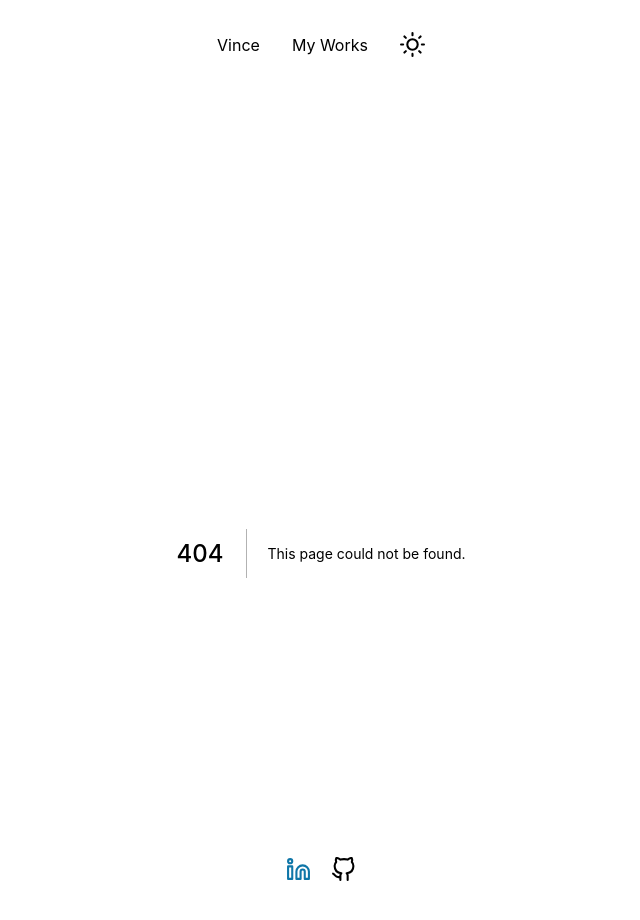
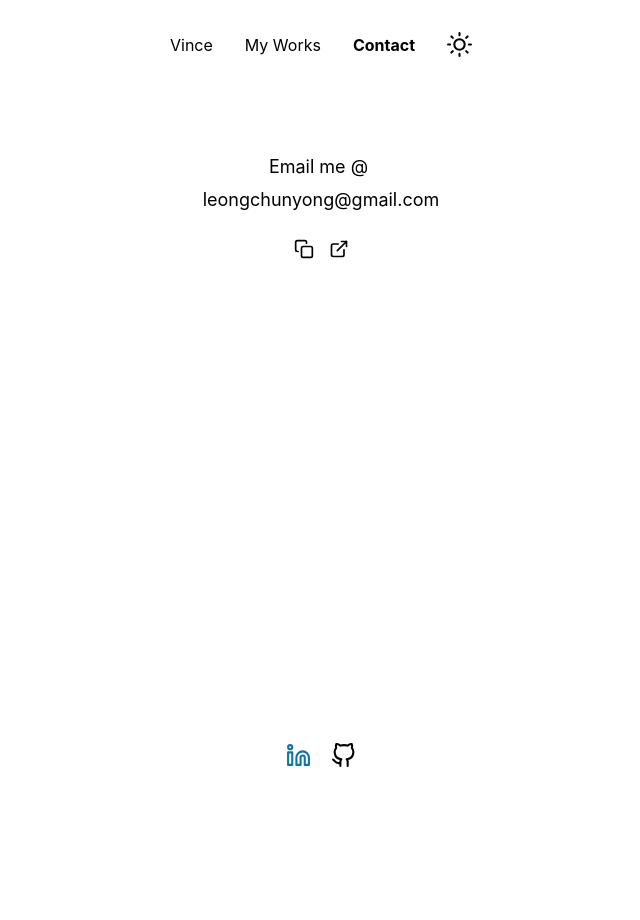
Before and after one commit to vinceleong/portfolio, a Next.js app: page /contact in a window 1280 px wide. Before the commit this address had no page. Shown: the top 920 px of the page, without its empty margins (319-959 px from the left). After the commit the page ends 800 px from the top, so only its background shows below. Built offline with nearby package versions, Linux system fonts and the light colour scheme.

Commit message:
Added contact page

```diff
--- a/layouts/MainLayout.js
+++ b/layouts/MainLayout.js
@@ -12,8 +12,11 @@ function AnimatedButton({ children, ...rest }) {
         scale: 1.1,
         fontWeight: "bold",
       }}
+      whileTap={{
+        scale: 1,
+      }}
       transition={{
-        duration: 0.1,
+        duration: 0.9,
       }}
       {...rest}
     >
@@ -32,6 +35,10 @@ function MainLayout({ children }) {
     {
       label: "My Works",
       path: "/myworks",
+    },
+    {
+      label: "Contact",
+      path: "/contact",
     },
   ];
 
@@ -91,23 +98,30 @@ function MainLayout({ children }) {
   );
 
   return (
-    <div className="flex h-screen flex-col justify-between">
-      {header}
-      <div className="h-full w-full mb-auto w-full flex justify-center items-center]">
-        <div className="w-full xs:max-w-xs sm:max-w-xl md:max-w-2xl lg:max-w-3xl px-5 md:px-0 py-24">
-          {children}
-        </div>
-      </div>
-      {/* <main
-        className="flex flex-col"
+    <div
+    // style={{
+    //   height: "100%",
+    //   width: "100%",
+    //   backgroundImage: "url('/images/me.png')",
+    //   backgroundPosition: "center",
+    //   backgroundRepeat: "no-repeat",
+    //   backgroundSize: "cover",
+    // }}
+    >
+      <div
+        className="flex h-screen flex-col justify-between"
         style={{
-          display: "flex",
-          flexDirection: "column",
+          zIndex: 2,
         }}
       >
-        {children}
-      </main> */}
-      {footer}
+        {header}
+        <div className="h-full w-full mb-auto w-full flex justify-center items-center]">
+          <div className="w-full xs:max-w-xs sm:max-w-xl md:max-w-2xl lg:max-w-3xl px-5 md:px-0 py-24">
+            {children}
+          </div>
+        </div>
+        {footer}
+      </div>
     </div>
   );
 }
--- /dev/null
+++ b/pages/contact.js
@@ -0,0 +1,64 @@
+import Icon from "components/Icon";
+import { motion } from "framer-motion";
+
+function EmailActionButton({ icon, action }) {
+  return (
+    <motion.div
+      whileHover={{
+        scale: 1.1,
+      }}
+      whileTap={{
+        scale: 0.9,
+      }}
+    >
+      <Icon
+        style={{
+          height: "20px",
+          width: "20px",
+        }}
+        className="cursor-pointer"
+        onClick={action}
+      >
+        {icon}
+      </Icon>
+    </motion.div>
+  );
+}
+
+export default function Contact() {
+  return (
+    <motion.div
+      initial={{
+        opacity: 0,
+      }}
+      animate={{
+        opacity: 1,
+      }}
+      transition={{
+        duration: 0.5,
+      }}
+    >
+      <div className="flex flex-col justify-center items-center text-lg">
+        <div>Email me @&nbsp;</div>
+        <div className="h-[5px]" />
+        <div className="cursor-pointer">leongchunyong@gmail.com</div>
+        <div className="h-[25px]" />
+        <div className="flex flex-row">
+          <EmailActionButton
+            icon="copy"
+            action={() => {
+              navigator.clipboard.writeText("leongchunyong@gmail.com");
+            }}
+          />
+          <div className="w-[15px]" />
+          <EmailActionButton
+            icon="FiExternalLink"
+            action={() => {
+              window.location.href = "mailto:leongchunyong@gmail.com";
+            }}
+          />
+        </div>
+      </div>
+    </motion.div>
+  );
+}
```
